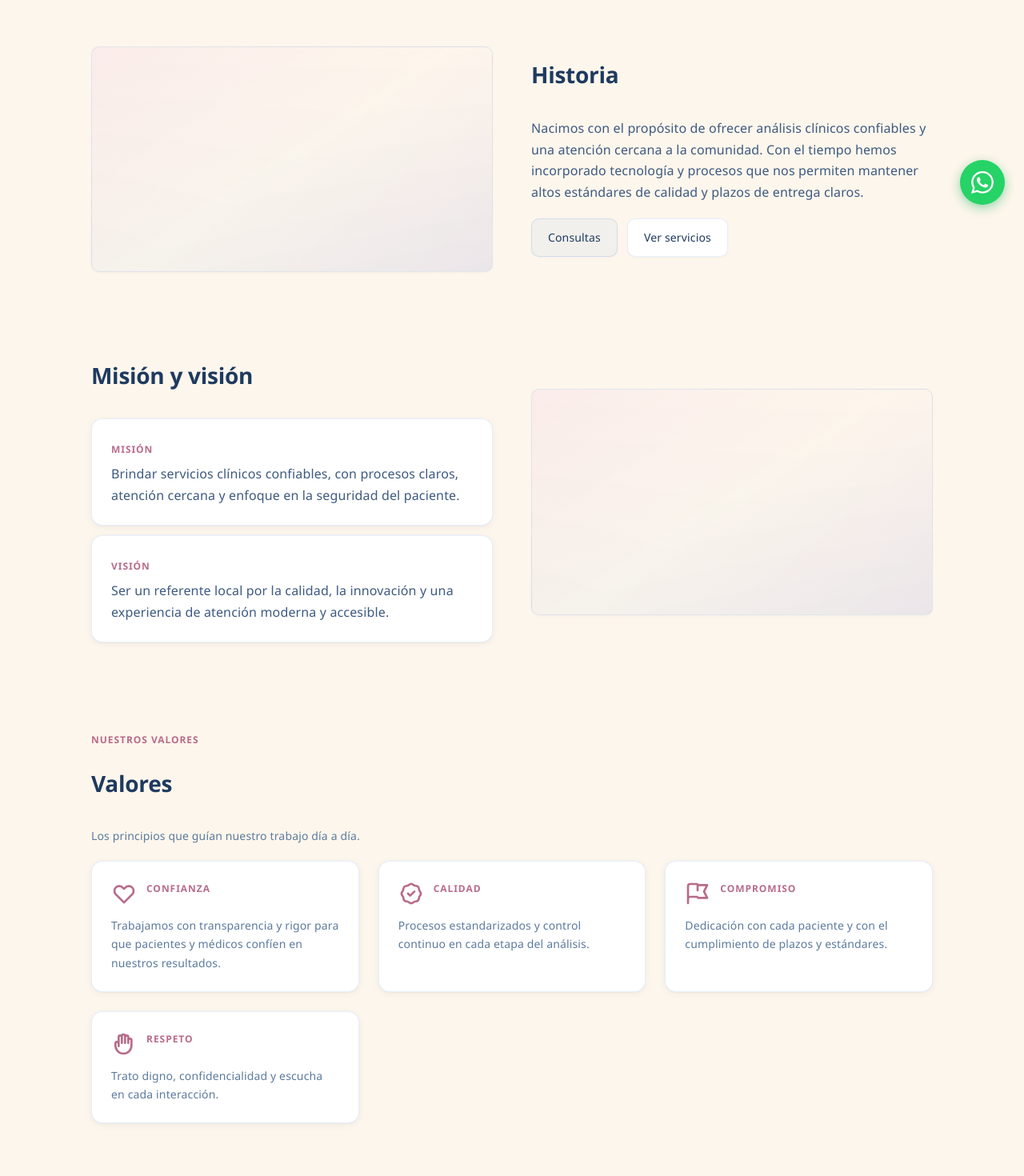
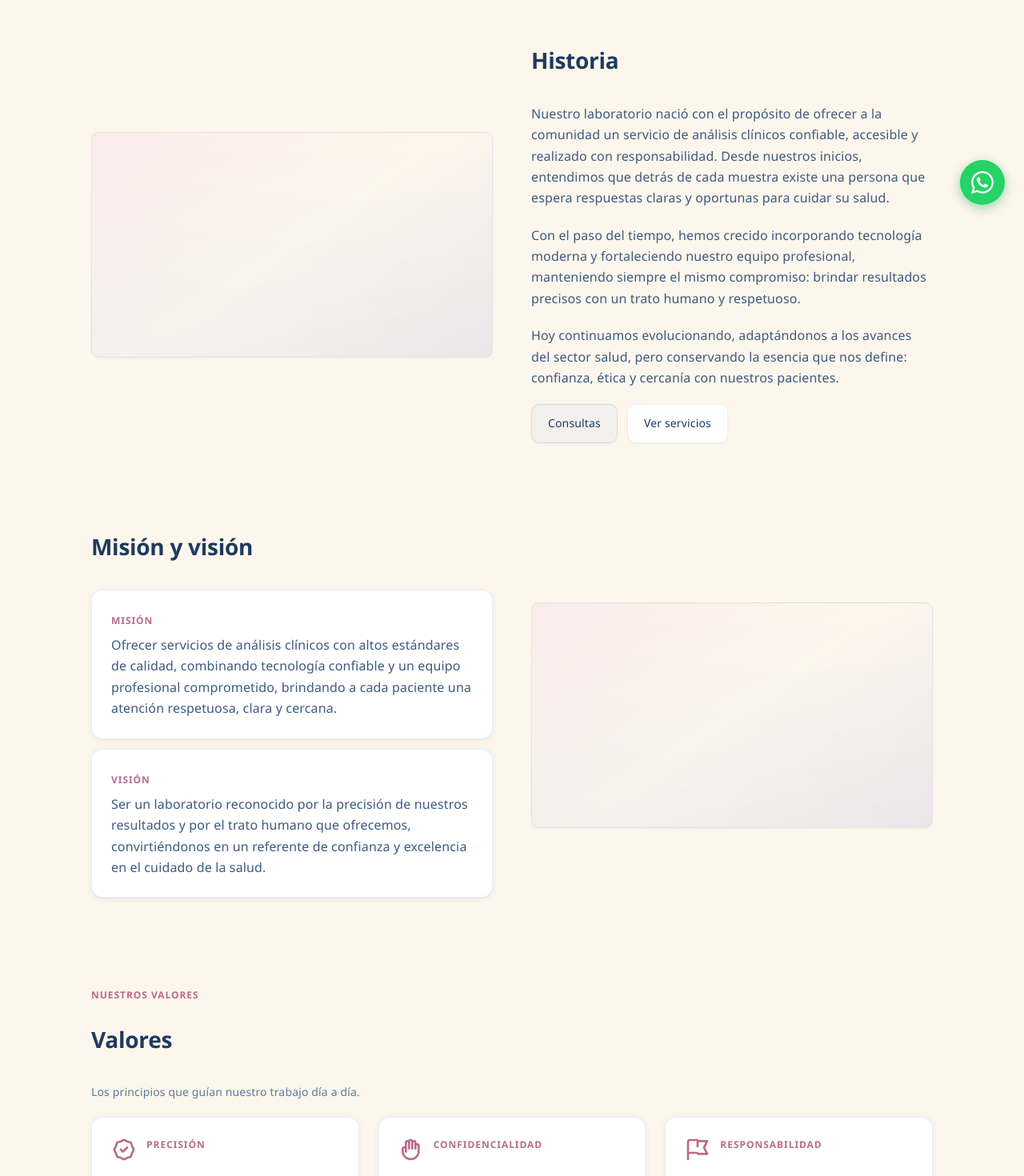
Before and after one commit to mateoguardado0-jpg/Laboratorio-Clinico-Divino, a React (Vite) app: page /nosotros in a window 1280 px wide. Shown: the part 520-1990 px from the top of the page at 80% size. Built offline with nearby package versions, Linux system fonts and the light colour scheme.

Commit message:
Actualización de contenido y mejoras visuales

```diff
--- a/src/components/Footer.jsx
+++ b/src/components/Footer.jsx
@@ -12,8 +12,8 @@ export default function Footer() {
               <span className="brandTag">Cuidado clínico con calidez humana</span>
             </div>
             <p className="lead muted">
-              Horarios y datos de contacto pueden ajustarse según tu operación. Deja tus
-              canales oficiales visibles y facilita el agendamiento desde cualquier dispositivo.
+              Horario de atención: lunes a viernes de 6:30&nbsp;a.m. a 4:00&nbsp;p.m. y sábado de
+              6:30&nbsp;a.m. a 12:00&nbsp;m.d.
             </p>
           </div>
 
--- a/src/components/Navbar.jsx
+++ b/src/components/Navbar.jsx
@@ -73,9 +73,6 @@ export default function Navbar() {
         </nav>
 
         <div className="navActions">
-          <button type="button" className="btn btnPrimary navCta" onClick={goToConsultas}>
-            Consultas
-          </button>
           <button
             type="button"
             className="menuBtn"
--- a/src/pages/Home.jsx
+++ b/src/pages/Home.jsx
@@ -23,20 +23,12 @@ export default function Home() {
         <div className="container">
           <div className="grid2">
             <div className="stackLg heroContent">
-              <div className="eyebrow">Laboratorio Clínico Divino Niño Jesus</div>
               <h1 className="h1">Precisión clínica con una experiencia moderna</h1>
               <p className="lead">
-                Resultados confiables, atención cercana y consultas sencillas. Conoce nuestros
-                servicios y envía tu consulta desde aquí.
+                Bienvenido a un espacio donde la precisión y el compromiso se unen para cuidar tu salud.
+                Ofrecemos análisis clínicos confiables, tecnología moderna y una atención cercana que
+                te brinda la tranquilidad que necesitas.
               </p>
-              <div className="btnRow">
-                <Link to="/contacto#consultas" className="btn btnPrimary">
-                  Consultas
-                </Link>
-                <Link to="/servicios" className="btn btnSoft">
-                  Ver servicios
-                </Link>
-              </div>
               <div className="kpiRow">
                 <div className="kpi">
                   <span className="flexIcon">
@@ -59,6 +51,14 @@ export default function Home() {
                   </span>
                   <span>Control de calidad y trazabilidad</span>
                 </div>
+              </div>
+              <div className="btnRow">
+                <Link to="/contacto#consultas" className="btn btnPrimary">
+                  Consultas
+                </Link>
+                <Link to="/servicios" className="btn btnSoft">
+                  Ver servicios
+                </Link>
               </div>
             </div>
             <div className="imgPlaceholder imgHero heroImage" aria-label="Laboratorio Clínico Divino Niño Jesus" />
--- a/src/pages/Nosotros.jsx
+++ b/src/pages/Nosotros.jsx
@@ -1,10 +1,36 @@
 import { HiOutlineHeart, HiOutlineBadgeCheck, HiOutlineFlag, HiOutlineHand } from 'react-icons/hi'
 
 const valores = [
-  { titulo: 'Confianza', desc: 'Trabajamos con transparencia y rigor para que pacientes y médicos confíen en nuestros resultados.', icon: HiOutlineHeart },
-  { titulo: 'Calidad', desc: 'Procesos estandarizados y control continuo en cada etapa del análisis.', icon: HiOutlineBadgeCheck },
-  { titulo: 'Compromiso', desc: 'Dedicación con cada paciente y con el cumplimiento de plazos y estándares.', icon: HiOutlineFlag },
-  { titulo: 'Respeto', desc: 'Trato digno, confidencialidad y escucha en cada interacción.', icon: HiOutlineHand },
+  {
+    titulo: 'Precisión',
+    desc: 'Trabajamos con exactitud científica para garantizar resultados confiables en cada análisis.',
+    icon: HiOutlineBadgeCheck,
+  },
+  {
+    titulo: 'Confidencialidad',
+    desc: 'Protegemos la información de nuestros pacientes con absoluta discreción y seguridad.',
+    icon: HiOutlineHand,
+  },
+  {
+    titulo: 'Responsabilidad',
+    desc: 'Asumimos cada estudio con compromiso ético y cumplimiento riguroso de los estándares sanitarios.',
+    icon: HiOutlineFlag,
+  },
+  {
+    titulo: 'Profesionalismo',
+    desc: 'Contamos con personal altamente capacitado que actúa con ética, respeto y excelencia técnica.',
+    icon: HiOutlineHeart,
+  },
+  {
+    titulo: 'Innovación',
+    desc: 'Incorporamos tecnología moderna y procesos actualizados para ofrecer diagnósticos más precisos y oportunos.',
+    icon: HiOutlineBadgeCheck,
+  },
+  {
+    titulo: 'Compromiso con la salud',
+    desc: 'Contribuimos activamente al bienestar de la comunidad a través de un servicio humano y confiable.',
+    icon: HiOutlineHeart,
+  },
 ]
 
 const team = [
@@ -40,9 +66,20 @@ export default function Nosotros() {
             <div className="stackLg">
               <h2 className="h2">Historia</h2>
               <p className="lead">
-                Nacimos con el propósito de ofrecer análisis clínicos confiables y una atención
-                cercana a la comunidad. Con el tiempo hemos incorporado tecnología y procesos
-                que nos permiten mantener altos estándares de calidad y plazos de entrega claros.
+                Nuestro laboratorio nació con el propósito de ofrecer a la comunidad un servicio de
+                análisis clínicos confiable, accesible y realizado con responsabilidad. Desde
+                nuestros inicios, entendimos que detrás de cada muestra existe una persona que
+                espera respuestas claras y oportunas para cuidar su salud.
+              </p>
+              <p className="lead">
+                Con el paso del tiempo, hemos crecido incorporando tecnología moderna y
+                fortaleciendo nuestro equipo profesional, manteniendo siempre el mismo
+                compromiso: brindar resultados precisos con un trato humano y respetuoso.
+              </p>
+              <p className="lead">
+                Hoy continuamos evolucionando, adaptándonos a los avances del sector salud, pero
+                conservando la esencia que nos define: confianza, ética y cercanía con nuestros
+                pacientes.
               </p>
               <div className="btnRow">
                 <a className="btn btnSoft" href="/contacto#consultas">
@@ -66,15 +103,17 @@ export default function Nosotros() {
                 <div className="card cardPad">
                   <div className="eyebrow">Misión</div>
                   <p className="lead">
-                    Brindar servicios clínicos confiables, con procesos claros, atención cercana y
-                    enfoque en la seguridad del paciente.
+                    Ofrecer servicios de análisis clínicos con altos estándares de calidad, combinando
+                    tecnología confiable y un equipo profesional comprometido, brindando a cada
+                    paciente una atención respetuosa, clara y cercana.
                   </p>
                 </div>
                 <div className="card cardPad">
                   <div className="eyebrow">Visión</div>
                   <p className="lead">
-                    Ser un referente local por la calidad, la innovación y una experiencia de
-                    atención moderna y accesible.
+                    Ser un laboratorio reconocido por la precisión de nuestros resultados y por el
+                    trato humano que ofrecemos, convirtiéndonos en un referente de confianza y
+                    excelencia en el cuidado de la salud.
                   </p>
                 </div>
               </div>
```
